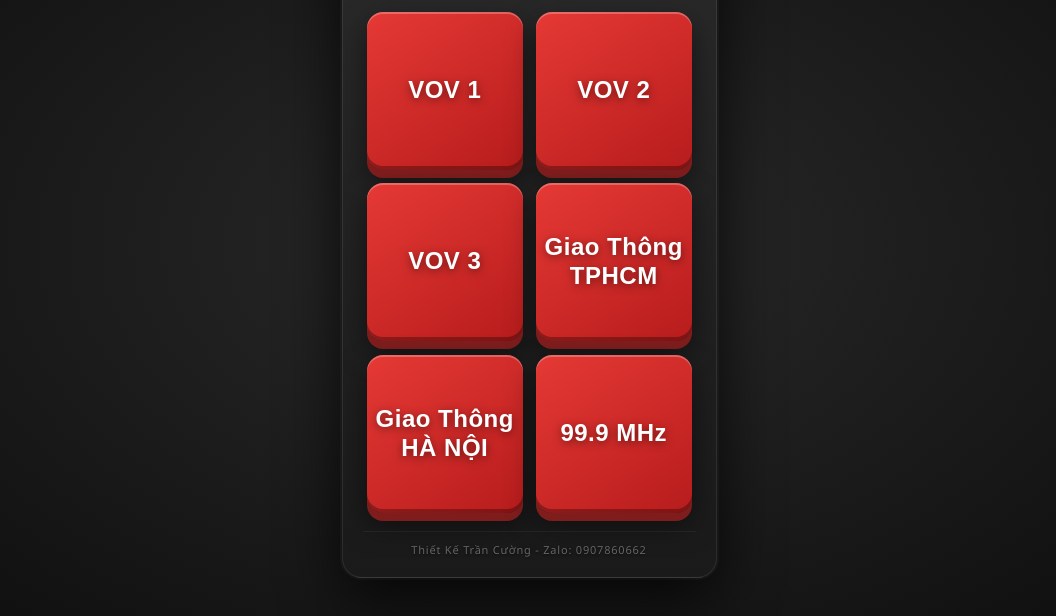
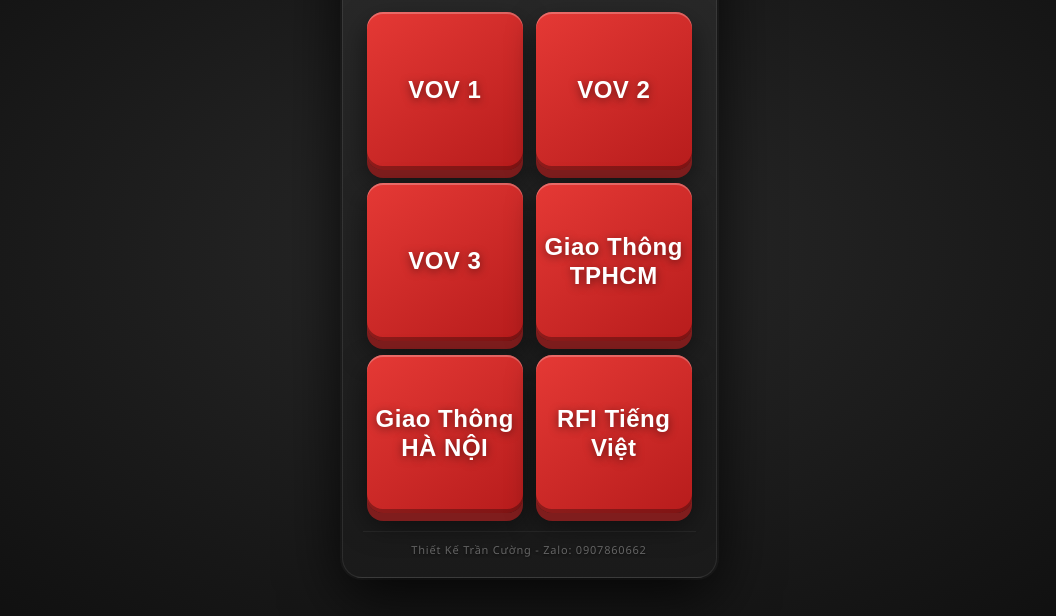
Before and after one commit to TranCuongQ4/radiovietnam, a plain HTML site: page index.html in a window 1280 px wide. Shown: the part 156-772 px from the top of the page, without its empty margins (111-1167 px from the left). Drawn offline with nearby package versions, Linux system fonts and the light colour scheme.

Commit message:
Update index.html

```diff
--- a/index.html
+++ b/index.html
@@ -37,7 +37,7 @@
                 <span class="station-name">Giao Thông</br>HÀ NỘI</span>
             </button>
             <button class="radio-btn" data-station="voh-fm">
-                <span class="station-name">99.9 MHz</span>
+                <span class="station-name">RFI Tiếng Việt</span>
             </button>
         </div>
 
```
